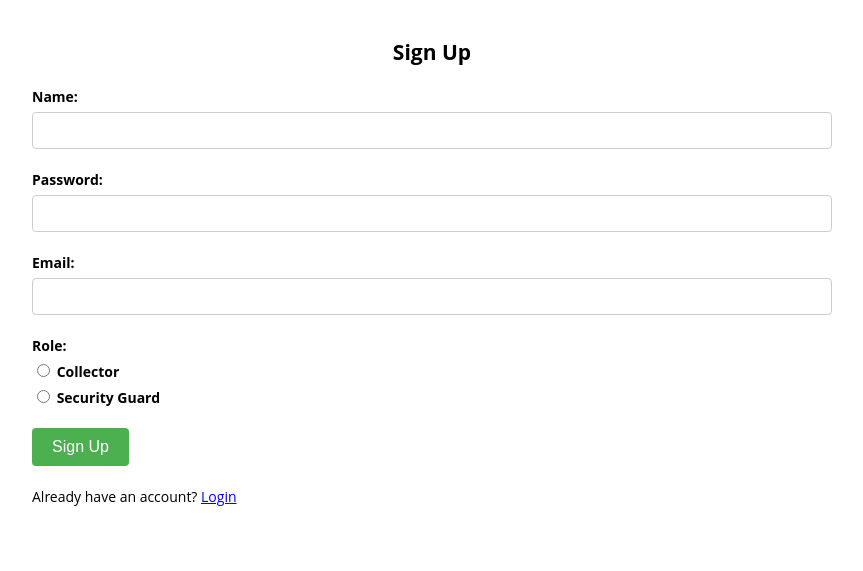
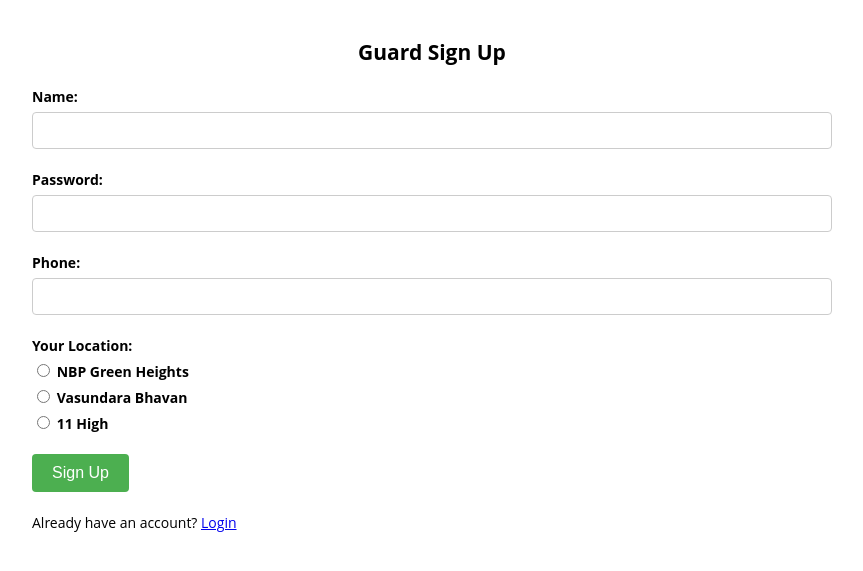
Before and after one commit to nitrobang/gatePassONGC, a PHP site: page /newsignup.php in a window 1280 px wide. Shown: the top 571 px of the page, without its empty margins (208-1071 px from the left). Run offline with PHP 8.4, Linux system fonts and the light colour scheme.

Commit message:
created newlogin and modified newsignup

```diff
--- a/db_connection.php
+++ b/db_connection.php
@@ -6,7 +6,7 @@ if (session_status() === PHP_SESSION_NONE) {
 // Create a MySQL database connection
 $servername = "localhost";
 $username = "root";
-$password = "Qweasdzxc@007";
+$password = "";
 $dbname = "gate_pass_new";
 $connection = mysqli_connect($servername, $username, $password, $dbname);
 
--- a/newsignup.php
+++ b/newsignup.php
@@ -5,36 +5,23 @@ session_start();
 require_once "db_connection.php";
 
 // Check if the user is already logged in
-if (isset($_SESSION["username"])) {
+if (isset($_SESSION["guard_name"])) {
     header("Location: form.php");
     exit();
 }
 
 // Define variables and set to empty values
-$username = $password = $email = "";
+$guard_name = $password = $phone = $location = "";
 $successMessage = $errorMessage = "";
 
 // Form submission handling
 if ($_SERVER["REQUEST_METHOD"] == "POST") {
-    // Validate username
-    if (empty($_POST["username"])) {
+    // Validate guard name
+    if (empty($_POST["guard_name"])) {
         $errorMessage = "Username is required";
     } else {
-        $username = test_input($_POST["username"]);
-
-        // Check if the username already exists
-        $existingUserQuery = "SELECT * FROM `external_users` WHERE username = '$username'";
-        $existingUserResult = mysqli_query($connection, $existingUserQuery);
-        $existingUserCount = mysqli_num_rows($existingUserResult);
-
-        if ($existingUserCount >= 1) {
-            $errorMessage = "Username already exists";
-        } else {
-            $username = test_input($_POST["username"]);
+        $guard_name = test_input($_POST["guard_name"]);
     }
-    }
-
-
 
     // Validate password
     if (empty($_POST["password"])) {
@@ -43,59 +30,49 @@ if ($_SERVER["REQUEST_METHOD"] == "POST") {
         $password = test_input($_POST["password"]);
     }
 
-    // Validate email
-    if (empty($_POST["email"])) {
-        $errorMessage = "Email is required";
-    } elseif (!filter_var($_POST["email"], FILTER_VALIDATE_EMAIL)) {
-        $errorMessage = "Invalid email format";
+    // Validate phone
+    if (empty($_POST["phone"])) {
+        $errorMessage = "Phone number is required";
     } else {
-        $email = test_input($_POST["email"]);
+        $phone = test_input($_POST["phone"]);
+
+        // Check if the phone number already exists
+        $existingPhoneQuery = "SELECT * FROM `security_guard` WHERE phone_no = '$phone'";
+        $existingPhoneResult = mysqli_query($connection, $existingPhoneQuery);
+        $existingPhoneCount = mysqli_num_rows($existingPhoneResult);
+
+        if ($existingPhoneCount >= 1) {
+            $errorMessage = "Phone number already exists";
+        }
     }
 
-
-    if (isset($_POST['role'])) {
-        $role = $_POST['role'];
+    // Validate location
+    if (empty($_POST["location"])) {
+        $errorMessage = "Location is required";
     } else {
-        $errorMessage = "No Designation Selected";
+        $location = test_input($_POST["location"]);
     }
-
 
     // Proceed with signup if there are no validation errors
     if (empty($errorMessage)) {
-        // Check if the username or email already exists in the database
-        $query = "SELECT * FROM external_users WHERE username = '$username' OR email = '$email'";
-        $result = mysqli_query($connection, $query);
-
-        if ($result && mysqli_num_rows($result) > 0) {
-            $errorMessage = "User already exists";
-        } else {
         // Hash the password
         $hashedPassword = password_hash($password, PASSWORD_DEFAULT);
 
         // Insert the user into the database
-            $insertQuery = "INSERT INTO external_users (username, password, email) VALUES ('$username', '$hashedPassword', '$email')";
+        $insertQuery = "INSERT INTO security_guard (guard_name, password, phone_no, venue) VALUES ('$guard_name', '$hashedPassword', '$phone', '$location')";
         $insertResult = mysqli_query($connection, $insertQuery);
 
         if ($insertResult) {
             $successMessage = "Signup successful! You can now <a href='login.php'>Login</a>.";
-                $u_id = mysqli_insert_id($connection);
-                // Insert the user_to_group into the database
-                if ($role==4){
-                    $insertQuery = "INSERT INTO user_to_groups(user_id, group_id) values('$u_id' , 4)";
-                }else{
-                    $insertQuery = "INSERT INTO user_to_groups(user_id, group_id) values('$u_id' , 5)";
-                }
-
-                $insertResult = mysqli_query($connection, $insertQuery);
         } else {
             $errorMessage = "Error creating user";
         }
     }
 }
-}
 
 // Function to sanitize form inputs
-function test_input($data) {
+function test_input($data)
+{
     $data = trim($data);
     $data = stripslashes($data);
     $data = htmlspecialchars($data);
@@ -105,8 +82,9 @@ function test_input($data) {
 
 <!DOCTYPE html>
 <html>
+
 <head>
-    <title>Sign Up</title>
+    <title>Guard Sign Up</title>
     <link rel="stylesheet" href="css/styles.css">
     <style>
         .form-group {
@@ -121,7 +99,7 @@ function test_input($data) {
 
         input[type="text"],
         input[type="password"],
-        input[type="email"] {
+        input[type="phone"] {
             width: 100%;
             padding: 10px;
             border: 1px solid #ccc;
@@ -154,27 +132,29 @@ function test_input($data) {
         }
     </style>
 </head>
+
 <body>
     <div class="container">
         <div class="lbox">
-            <h2>Sign Up</h2>
+            <h2>Guard Sign Up</h2>
             <form method="POST" action="<?php echo htmlspecialchars($_SERVER["PHP_SELF"]); ?>">
                 <div class="form-group">
-                    <label for="username">Name:</label>
-                    <input type="text" id="username" name="username" class="form-control" required>
+                    <label for="guard_name">Name:</label>
+                    <input type="text" id="guard_name" name="guard_name" class="form-control" required>
                 </div>
                 <div class="form-group">
                     <label for="password">Password:</label>
                     <input type="password" id="password" name="password" class="form-control" required>
                 </div>
                 <div class="form-group">
-                    <label for="email">Email:</label>
-                    <input type="email" id="email" name="email" class="form-control" required>
+                    <label for="phone">Phone:</label>
+                    <input type="phone" id="phone" name="phone" class="form-control" required>
                 </div>
                 <div class="form-group">
-                    <label for="role">Role:</label>
-                    <label><input type="radio" name="role" value="4" required> Collector</label>
-                    <label><input type="radio" name="role" value="5" required> Security Guard</label>
+                    <label for="location">Your Location:</label>
+                    <label><input type="radio" name="location" value="N" required> NBP Green Heights</label>
+                    <label><input type="radio" name="location" value="V" required> Vasundara Bhavan</label>
+                    <label><input type="radio" name="location" value="H" required> 11 High</label>
                 </div>
                 <div class="form-group">
                     <button type="submit" class="btn btn-primary">Sign Up</button>
@@ -190,4 +170,5 @@ function test_input($data) {
         </div>
     </div>
 </body>
+
 </html>
```
Also changed, not shown: newlogin.php (added, +174 -0 lines). Lines whose indentation alone changed are shown as unchanged.
